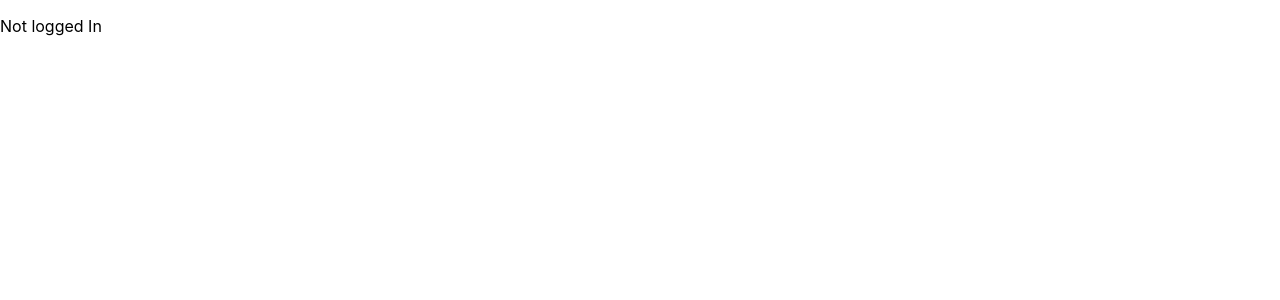
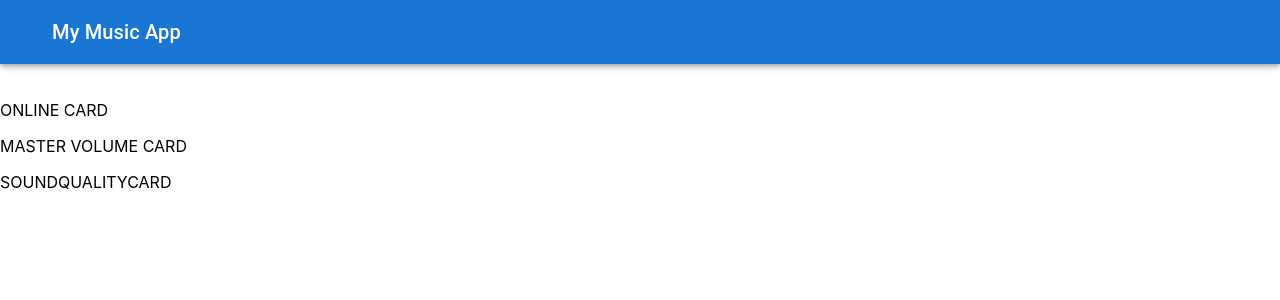
Before and after one commit to hollyLGru/myMusicApp, a React (Create React App) app: page / in a window 1280 px wide. Both pictures are taken after a click on the button "LOGIN". Shown: the top 300 px of the page. Built offline with nearby package versions, Linux system fonts and the light colour scheme.

Commit message:
getting there! made some new cards

```diff
--- a/src/App.js
+++ b/src/App.js
@@ -6,7 +6,8 @@ import IconButton from '@mui/material/IconButton';
 import Box from '@mui/material/Box';
 import Button from '@mui/material/Button';
 import TextField from '@mui/material/TextField';
-// import LogInCard from './LogInCard'
+import Dashboard from './components/Dashboard';
+import NavBar from './components/NavBar'
 
 
 class App extends Component {
@@ -25,27 +26,18 @@ class App extends Component {
   render() {
     return !this.state.loggedIn ?
     (
-      <p>Not logged In</p>
+      <div>
+      <NavBar />
+      <br/>
+      <Dashboard />
+      </div>
     )
     : (
 
+
       <div>
-      <AppBar position="static">
-        <Toolbar>
-          <IconButton
-            size="large"
-            edge="start"
-            color="inherit"
-            aria-label="menu"
-            sx={{ mr: 2 }}
-          >
-          </IconButton>
-          <Typography variant="h6" component="div" sx={{ flexGrow: 1 }}>
-            My Music App
-          </Typography>
-
-        </Toolbar>
-      </AppBar>
+        <NavBar/>
+        <br/>
 
 
 
--- /dev/null
+++ b/src/components/Dashboard.js
@@ -0,0 +1,22 @@
+import React, { useState} from 'react';
+import Onlinecard from "./OnlineCard";
+import MasterVolumeCard from "./MasterVolumeCard";
+import SoundQualityCard from "./SoundQualityCard";
+
+function Dashboard(props) {
+const [like, setLike] = useState(false);
+
+    return(
+        <div>
+            <Onlinecard/>
+            <MasterVolumeCard/>
+            <SoundQualityCard/>
+        </div>
+
+    )
+
+};
+
+
+
+export default Dashboard;
--- /dev/null
+++ b/src/components/MasterVolumeCard.js
@@ -0,0 +1,15 @@
+import React, { useState} from 'react';
+
+function MasterVolumeCard(props) {
+const [like, setLike] = useState(false);
+
+    return(
+        <p> MASTER VOLUME CARD </p>
+
+    )
+
+};
+
+
+
+export default MasterVolumeCard;
--- /dev/null
+++ b/src/components/NavBar.js
@@ -0,0 +1,35 @@
+import React from 'react';
+import AppBar from '@mui/material/AppBar';
+import Toolbar from '@mui/material/Toolbar';
+import Typography from '@mui/material/Typography';
+import IconButton from '@mui/material/IconButton';
+
+
+function NavBar(props) {
+
+
+    return(
+        <AppBar position="static">
+        <Toolbar>
+          <IconButton
+            size="large"
+            edge="start"
+            color="inherit"
+            aria-label="menu"
+            sx={{ mr: 2 }}
+          >
+          </IconButton>
+          <Typography variant="h6" component="div" sx={{ flexGrow: 1 }}>
+            My Music App
+          </Typography>
+
+        </Toolbar>
+      </AppBar>
+
+    )
+
+};
+
+
+
+export default NavBar;
--- /dev/null
+++ b/src/components/OnlineCard.js
@@ -0,0 +1,15 @@
+import React, { useState} from 'react';
+
+function OnlineCard(props) {
+const [like, setLike] = useState(false);
+
+    return(
+        <p> ONLINE CARD </p>
+
+    )
+
+};
+
+
+
+export default OnlineCard;
--- /dev/null
+++ b/src/components/SoundQualityCard.js
@@ -0,0 +1,15 @@
+import React, { useState} from 'react';
+
+function SoundQualityCard(props) {
+const [like, setLike] = useState(false);
+
+    return(
+        <p> SOUNDQUALITYCARD</p>
+
+    )
+
+};
+
+
+
+export default SoundQualityCard;
```
Also changed, not shown: src/LogInCard.js (deleted, +0 -53 lines).
